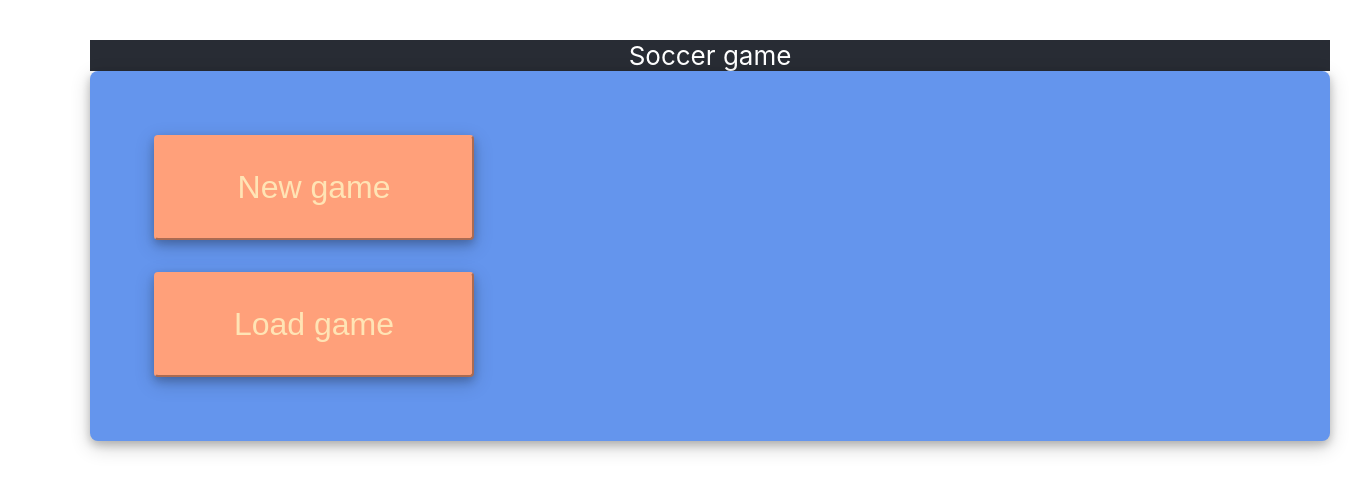
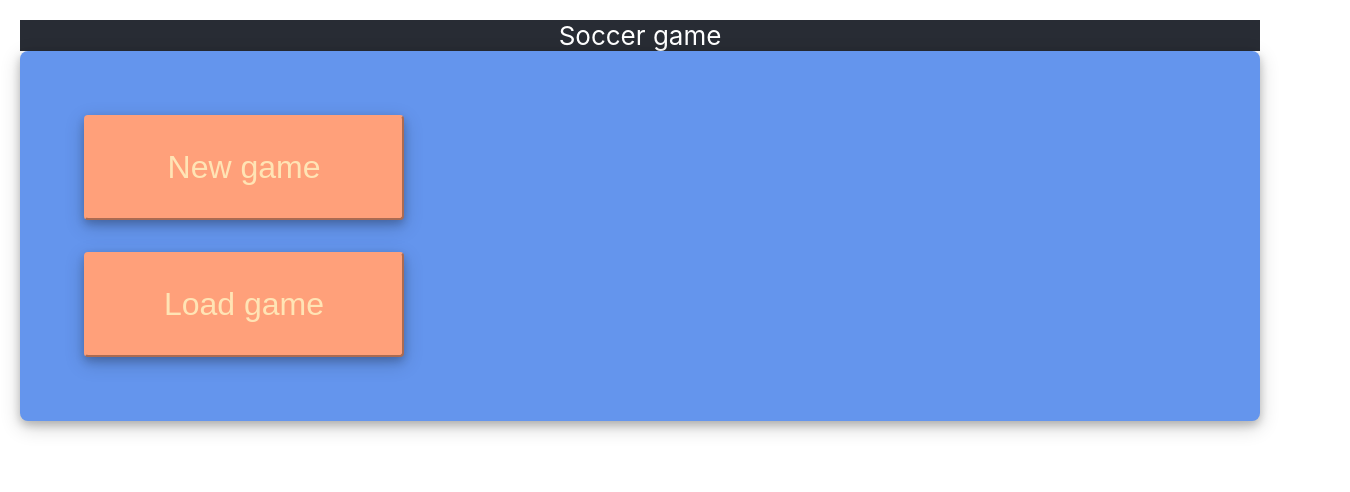
Before and after one commit to just-jeb/react-soccer, a React (Create React App) app: page /main-menu in a window 1280 px wide. Shown: the top 492 px of the page, 1350 px wide, since content can reach past the window. Built offline with nearby package versions, Linux system fonts and the light colour scheme.

Commit message:
Update App.module.scss

```diff
--- a/src/App.module.scss
+++ b/src/App.module.scss
@@ -1,8 +1,5 @@
 .App {
-  padding: 20px;
-  margin-left: 50px;
-  width: 100%;
-  height: 100%;
+
 }
 
 .appHeader {
```
